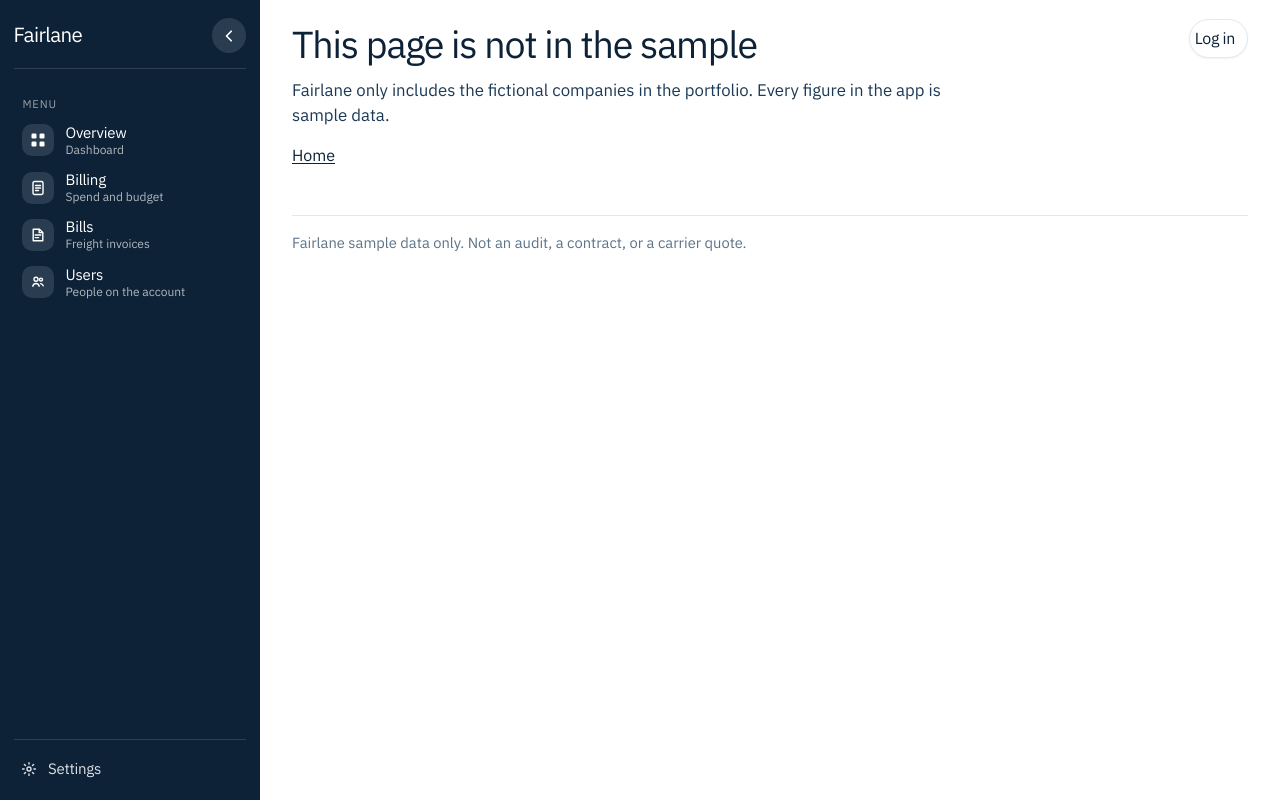
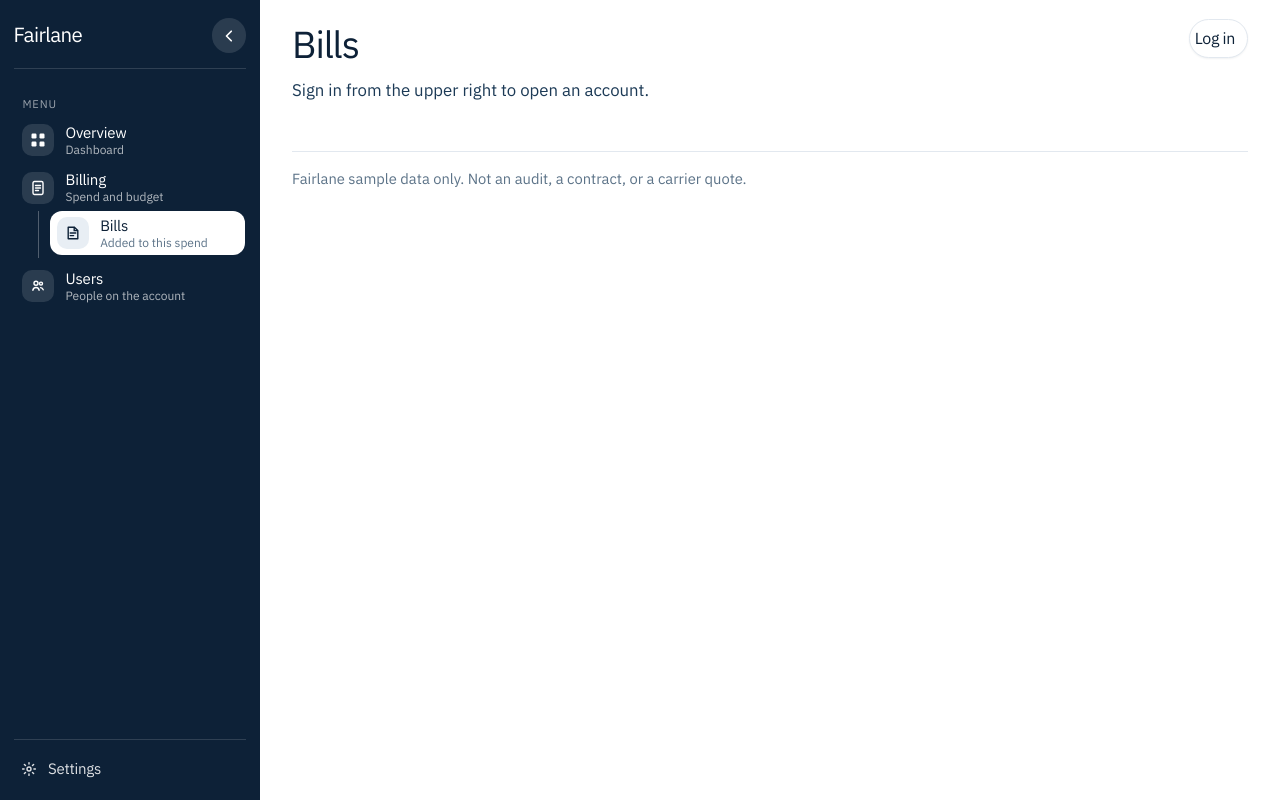
Before and after one commit to Henrik8210/fragtbesparelse, a React (Vite) app: page /billing/bills in a window 1280 px wide. Built offline with nearby package versions, Linux system fonts and the light colour scheme.

Commit message:
Nest Bills under Billing and include them in spend.
Adding a bill updates that account's billing statement, the overview spend, and the admin paid total.

Co-authored-by: Henrik8210 <Henrik8210@users.noreply.github.com>

```diff
--- a/src/App.tsx
+++ b/src/App.tsx
@@ -1,4 +1,4 @@
-import { BrowserRouter, Navigate, Route, Routes } from "react-router-dom";
+import { BrowserRouter, Navigate, Route, Routes, useParams } from "react-router-dom";
 import { Shell } from "./components/Shell.tsx";
 import { BillsProvider } from "./bills.tsx";
 import { PeopleProvider } from "./people.tsx";
@@ -19,12 +19,14 @@ export default function App() {
               <Routes>
                 <Route path="/" element={<HomePage />} />
                 <Route path="/billing" element={<BillingPage />} />
-                <Route path="/bills" element={<BillsPage />} />
+                <Route path="/billing/bills" element={<BillsPage />} />
+                <Route path="/bills" element={<Navigate to="/billing/bills" replace />} />
                 <Route path="/users" element={<UsersPage />} />
                 <Route path="/settings" element={<SettingsPage />} />
                 <Route path="/customers/:customerId" element={<CustomerPage />} />
                 <Route path="/customers/:customerId/billing" element={<BillingPage />} />
-                <Route path="/customers/:customerId/bills" element={<BillsPage />} />
+                <Route path="/customers/:customerId/billing/bills" element={<BillsPage />} />
+                <Route path="/customers/:customerId/bills" element={<LegacyBillsRedirect />} />
                 <Route path="/customers/:customerId/users" element={<UsersPage />} />
                 <Route path="/customers/:customerId/settings" element={<SettingsPage />} />
                 <Route path="*" element={<NotFound />} />
@@ -37,6 +39,11 @@ export default function App() {
   );
 }
 
+function LegacyBillsRedirect() {
+  const { customerId } = useParams();
+  return <Navigate to={`/customers/${customerId}/billing/bills`} replace />;
+}
+
 function HomePage() {
   const { session } = useSession();
   if (session?.role === "customer") {
--- a/src/bills.tsx
+++ b/src/bills.tsx
@@ -18,6 +18,7 @@ type BillStore = Record<string, Bill[]>;
 
 type BillsContextValue = {
   billsFor: (customerId: string) => Bill[];
+  totals: Record<string, number>;
   addBill: (customerId: string, draft: { label: string; amount: number; source: BillSource }) => void;
   removeBill: (customerId: string, billId: string) => void;
 };
@@ -81,7 +82,13 @@ export function BillsProvider({ children }: { children: ReactNode }) {
     }
   }, [store]);
 
+  const totals: Record<string, number> = {};
+  for (const [customerId, bills] of Object.entries(store)) {
+    totals[customerId] = bills.reduce((sum, bill) => sum + bill.amount, 0);
+  }
+
   const value: BillsContextValue = {
+    totals,
     billsFor(customerId) {
       return store[customerId] ?? [];
     },
@@ -113,6 +120,12 @@ export function BillsProvider({ children }: { children: ReactNode }) {
   return <BillsContext.Provider value={value}>{children}</BillsContext.Provider>;
 }
 
+export function useBillTotals(): Record<string, number> {
+  const context = useContext(BillsContext);
+  if (!context) throw new Error("useBillTotals must be used within BillsProvider");
+  return context.totals;
+}
+
 export function useBills(customerId: string) {
   const context = useContext(BillsContext);
   if (!context) throw new Error("useBills must be used within BillsProvider");
--- a/src/components/Sidebar.tsx
+++ b/src/components/Sidebar.tsx
@@ -55,12 +55,9 @@ export function Sidebar() {
     setCollapsed(true);
   }
 
-  const items = [
-    { to: home, label: "Overview", meta: "Dashboard", icon: <GridIcon /> },
-    { to: `${base}/billing`, label: "Billing", meta: "Spend and budget", icon: <BillingIcon /> },
-    { to: `${base}/bills`, label: "Bills", meta: "Freight invoices", icon: <BillsIcon /> },
-    { to: `${base}/users`, label: "Users", meta: "People on the account", icon: <UsersIcon /> },
-  ];
+  const billingTo = `${base}/billing`;
+  const billsTo = `${base}/billing/bills`;
+  const usersTo = `${base}/users`;
 
   return (
     <div className={collapsed ? "sidebar-slot is-collapsed" : "sidebar-slot"}>
@@ -89,19 +86,52 @@ export function Sidebar() {
         <nav id="sidebar-nav" className="sidebar-nav" aria-label="Main">
           <p className="sidebar-label">Menu</p>
           <ul className="sidebar-list">
-            {items.map((item) => (
-              <li key={item.label}>
-                <NavLink to={item.to} end className={linkClass} onClick={closeOnNarrow}>
+            <li>
+              <NavLink to={home} end className={linkClass} onClick={closeOnNarrow}>
                 <span className="nav-glyph" aria-hidden="true">
-                    {item.icon}
+                  <GridIcon />
                 </span>
                 <span className="nav-copy">
-                    <span className="nav-label">{item.label}</span>
-                    <span className="nav-meta">{item.meta}</span>
+                  <span className="nav-label">Overview</span>
+                  <span className="nav-meta">Dashboard</span>
                 </span>
               </NavLink>
             </li>
-            ))}
+            <li className="nav-group">
+              <NavLink to={billingTo} end className={linkClass} onClick={closeOnNarrow}>
+                <span className="nav-glyph" aria-hidden="true">
+                  <BillingIcon />
+                </span>
+                <span className="nav-copy">
+                  <span className="nav-label">Billing</span>
+                  <span className="nav-meta">Spend and budget</span>
+                </span>
+              </NavLink>
+              <ul className="nav-sub">
+                <li>
+                  <NavLink to={billsTo} end className={linkClass} onClick={closeOnNarrow}>
+                    <span className="nav-glyph" aria-hidden="true">
+                      <BillsIcon />
+                    </span>
+                    <span className="nav-copy">
+                      <span className="nav-label">Bills</span>
+                      <span className="nav-meta">Added to this spend</span>
+                    </span>
+                  </NavLink>
+                </li>
+              </ul>
+            </li>
+            <li>
+              <NavLink to={usersTo} end className={linkClass} onClick={closeOnNarrow}>
+                <span className="nav-glyph" aria-hidden="true">
+                  <UsersIcon />
+                </span>
+                <span className="nav-copy">
+                  <span className="nav-label">Users</span>
+                  <span className="nav-meta">People on the account</span>
+                </span>
+              </NavLink>
+            </li>
           </ul>
         </nav>
         <div className="sidebar-foot">
--- a/src/index.css
+++ b/src/index.css
@@ -217,6 +217,25 @@ a {
   margin: 0;
   padding: 0;
   list-style: none;
+}
+
+.nav-sub {
+  display: flex;
+  flex-direction: column;
+  margin: 0.1rem 0 0.2rem 1.45rem;
+  padding: 0 0 0.15rem 0.65rem;
+  list-style: none;
+  border-left: 1px solid rgba(255, 255, 255, 0.28);
+}
+
+.nav-sub .nav-link {
+  min-height: 2.35rem;
+}
+
+.sidebar-slot.is-collapsed .nav-sub {
+  margin: 0.1rem 0 0;
+  padding: 0;
+  border-left: 0;
 }
 
 .nav-link {
--- a/src/pages/AccountSpaces.tsx
+++ b/src/pages/AccountSpaces.tsx
@@ -1,5 +1,5 @@
 import { useEffect, type ReactNode } from "react";
-import { Navigate, useParams } from "react-router-dom";
+import { Link, Navigate, useParams } from "react-router-dom";
 import { withBillSpend } from "../bills/spend.ts";
 import { useBills } from "../bills.tsx";
 import { BillDesk } from "../components/BillDesk.tsx";
@@ -22,7 +22,7 @@ export function BillingPage() {
 
 export function BillsPage() {
   return (
-    <Space title="Bills">
+    <Space title="Bills" path="billing/bills">
       {(customer, role) =>
         customer ? <BillDesk customer={customer} /> : <ChooseAccount role={role} space="bills" />
       }
@@ -48,9 +48,11 @@ export function SettingsPage() {
 
 function Space({
   title,
+  path,
   children,
 }: {
   title: string;
+  path?: string;
   children: (customer: Customer | null, role: "admin" | "customer" | null) => ReactNode;
 }) {
   const { customerId } = useParams();
@@ -62,7 +64,7 @@ function Space({
   }, [title]);
 
   if (session?.role === "customer" && !customerId) {
-    return <Navigate to={`/customers/${session.customerId}/${title.toLowerCase()}`} replace />;
+    return <Navigate to={`/customers/${session.customerId}/${path ?? title.toLowerCase()}`} replace />;
   }
   if (customerId && !customer) {
     return (
@@ -109,8 +111,15 @@ function BillingDetail({ customer }: { customer: Customer }) {
       <p className="meta">{customer.name}</p>
       <p className="lede">
         {LATEST_MONTH} statement. Spend is the sample invoices
-        {total > 0 ? ` plus ${formatKr(total)} from bills on this account` : ""}. The budget is the
-        amount projected for the month. Nothing here can be paid, and this is not a real invoice.
+        {total > 0 ? ` plus ${formatKr(total)} from bills on this account` : ""}. The same total is
+        on the overview. The budget is the amount projected for the month. Nothing here can be paid,
+        and this is not a real invoice.
+      </p>
+      <p className="wayfinding">
+        <Link className="text-link" to={`/customers/${customer.id}/billing/bills`}>
+          Bills
+        </Link>{" "}
+        under this menu are included in freight spend.
       </p>
       <div className="table-wrap">
         <table className="months">
--- a/src/pages/CustomerPage.tsx
+++ b/src/pages/CustomerPage.tsx
@@ -161,7 +161,7 @@ function CustomerDetail({ customer }: { customer: Customer }) {
           {
             label: "Addressable savings",
             value: formatKr(latest.savings),
-            hint: `${formatPercent(latest.savings / latest.paid)} of this month's paid freight`,
+            hint: `${formatPercent(latest.savings / latest.paid)} of the sample invoices`,
             emphasis: true,
           },
         ]}
@@ -170,7 +170,8 @@ function CustomerDetail({ customer }: { customer: Customer }) {
       <section className="block" id="trend">
         <h2>Twelve-month trend</h2>
         <p className="section-intro">
-          {rangeLabel}. The shaded gap is the addressable savings in each month.
+          {rangeLabel}. The shaded gap is the sample addressable savings in each month.
+          {billTotal > 0 ? ` Paid in ${LATEST_MONTH} includes ${formatKr(billTotal)} from bills.` : ""}
         </p>
         <TrendChart
           labels={MONTHS.map((month) => month.short)}
@@ -180,8 +181,9 @@ function CustomerDetail({ customer }: { customer: Customer }) {
         <ul className="month-cards">
           {customer.months.map((month, index) => {
             const label = MONTHS[index];
+            const isLatest = index === customer.months.length - 1;
+            const paid = isLatest ? month.paid + billTotal : month.paid;
             const savings = month.paid - month.benchmark;
-            const isLatest = index === customer.months.length - 1;
             return (
               <li key={label.id} className={isLatest ? "card is-latest" : "card"}>
                 <span className="card-title">
@@ -191,7 +193,7 @@ function CustomerDetail({ customer }: { customer: Customer }) {
                 <span className="card-stats">
                   <span>
                     <span className="card-label">Paid</span>
-                    {formatKr(month.paid)}
+                    {formatKr(paid)}
                   </span>
                   <span>
                     <span className="card-label">Benchmark</span>
@@ -227,16 +229,17 @@ function CustomerDetail({ customer }: { customer: Customer }) {
             </thead>
             <tbody>
               {customer.months.map((month, index) => {
-                const savings = month.paid - month.benchmark;
                 const label = MONTHS[index];
                 const isLatest = index === customer.months.length - 1;
+                const paid = isLatest ? month.paid + billTotal : month.paid;
+                const savings = month.paid - month.benchmark;
                 return (
                   <tr key={label.id} className={isLatest ? "is-latest" : undefined}>
                     <th scope="row">
                       {label.label}
                       {isLatest ? <span className="latest-tag">Latest</span> : null}
                     </th>
-                    <td className="num">{formatKr(month.paid)}</td>
+                    <td className="num">{formatKr(paid)}</td>
                     <td className="num">{formatKr(month.benchmark)}</td>
                     <td className="num">{formatKr(savings)}</td>
                   </tr>
--- a/src/pages/PortfolioPage.tsx
+++ b/src/pages/PortfolioPage.tsx
@@ -1,5 +1,6 @@
 import { useEffect, useMemo, useState } from "react";
 import { Link, useNavigate } from "react-router-dom";
+import { useBillTotals } from "../bills.tsx";
 import { Figures } from "../components/Figures.tsx";
 import { LATEST_MONTH, customers, latestFromLanes, portfolioTotals } from "../data/portfolio.ts";
 import { formatKr, formatPercent } from "../format.ts";
@@ -10,6 +11,8 @@ type SortDir = "asc" | "desc";
 export function PortfolioPage() {
   const navigate = useNavigate();
   const totals = portfolioTotals();
+  const billTotals = useBillTotals();
+  const billsAdded = customers.reduce((sum, customer) => sum + (billTotals[customer.id] ?? 0), 0);
   const [sort, setSort] = useState<{ key: SortKey; dir: SortDir }>({
     key: "savings",
     dir: "desc",
@@ -22,7 +25,8 @@ export function PortfolioPage() {
   const rows = useMemo(() => {
     const next = customers.map((customer) => {
       const latest = latestFromLanes(customer);
-      return { customer, ...latest, rate: latest.savings / latest.paid };
+      const paid = latest.paid + (billTotals[customer.id] ?? 0);
+      return { customer, ...latest, paid, rate: latest.savings / paid };
     });
     const factor = sort.dir === "asc" ? 1 : -1;
     next.sort((a, b) => {
@@ -32,7 +36,7 @@ export function PortfolioPage() {
       return (a[sort.key] - b[sort.key]) * factor;
     });
     return next;
-  }, [sort]);
+  }, [billTotals, sort]);
 
   const maxRate = Math.max(...rows.map((row) => row.rate));
 
@@ -61,12 +65,18 @@ export function PortfolioPage() {
       <p className="lede">
         Admin view of every fictional company. Open an account to see what that company paid, a
         sample fair price for the same shipments, and the gap. {LATEST_MONTH} is the latest month.
-        Every figure on this screen is Fairlane sample data.
+        {billsAdded > 0
+          ? `Paid includes ${formatKr(billsAdded)} from bills added on this browser.`
+          : "Every figure on this screen is Fairlane sample data."}
       </p>
       <Figures
         kicker={`${LATEST_MONTH} · ${customers.length} companies`}
         items={[
-          { label: "Paid", value: formatKr(totals.paid), hint: "Sample invoices" },
+          {
+            label: "Paid",
+            value: formatKr(totals.paid + billsAdded),
+            hint: billsAdded > 0 ? `Sample invoices plus ${formatKr(billsAdded)} from bills` : "Sample invoices",
+          },
           {
             label: "Benchmark",
             value: formatKr(totals.benchmark),
@@ -75,7 +85,7 @@ export function PortfolioPage() {
           {
             label: "Addressable savings",
             value: formatKr(totals.savings),
-            hint: `${formatPercent(totals.savings / totals.paid)} of paid`,
+            hint: `${formatPercent(totals.savings / (totals.paid + billsAdded))} of paid`,
             emphasis: true,
           },
         ]}
```
Lines whose indentation alone changed are shown as unchanged.
